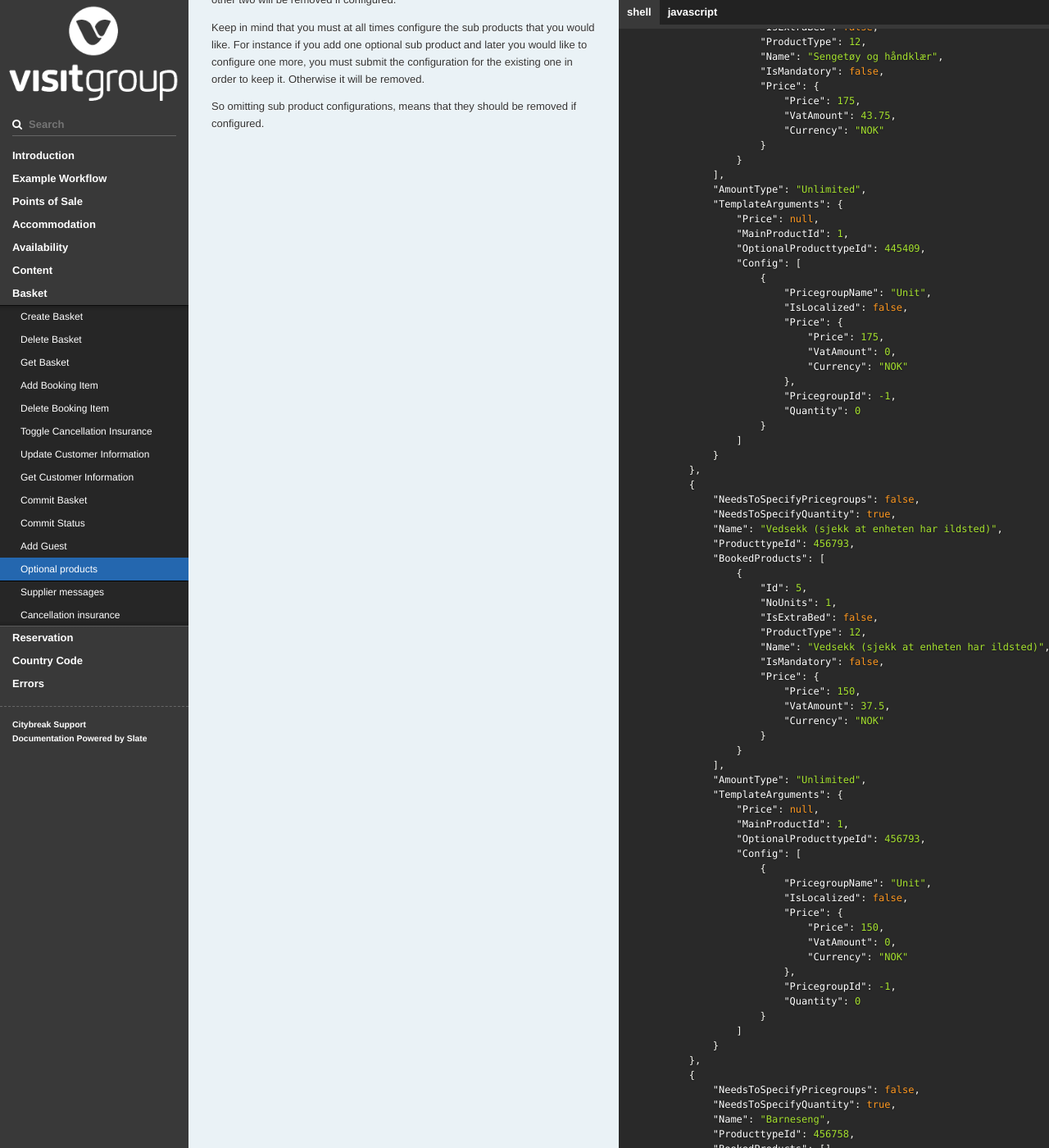
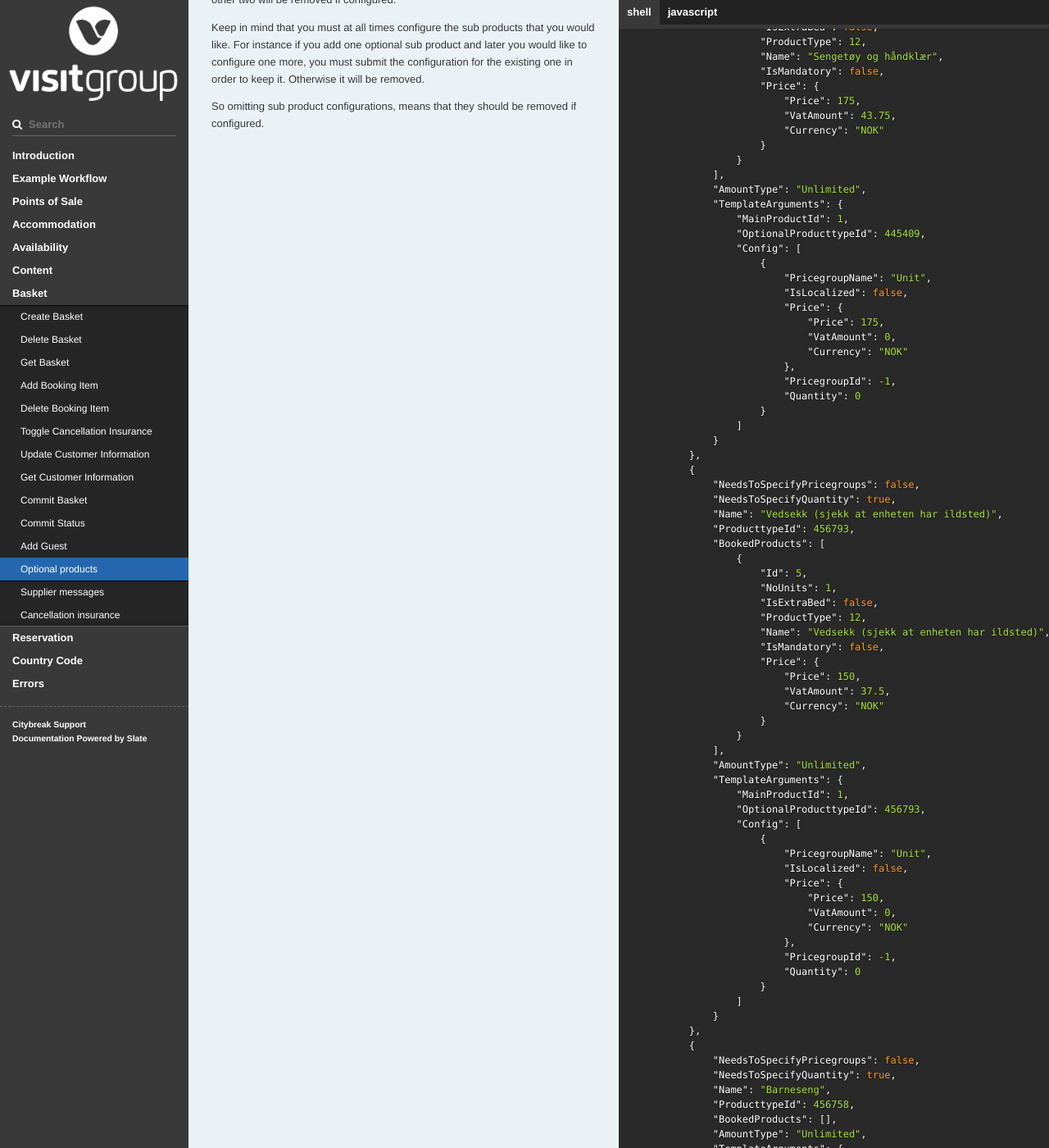
Before and after one commit to visit/galaxy-docs, a Jekyll site: the page built from index.md, in a window 1280 px wide and 1400 px high, scrolled down 51337 px. Shown: the whole window at 82% size. Built offline with Jekyll 4.4.1, drawn with Linux system fonts in a browser that asks for light colours; our own code applies the rules of GitHub Pages for plain Markdown files; some of the changed text lies outside the part shown.

Commit message:
Update basket.md

````diff
--- a/_includes/basket.md
+++ b/_includes/basket.md
@@ -875,7 +875,6 @@ var r = fetch("https://galaxy.test.citybreak.com/v2/api/api/basket/optional/{bas
             ],
             "AmountType": "Unlimited",
             "TemplateArguments": {
-                "Price": null,
                 "MainProductId": 1,
                 "OptionalProducttypeId": 445409,
                 "Config": [
@@ -915,7 +914,6 @@ var r = fetch("https://galaxy.test.citybreak.com/v2/api/api/basket/optional/{bas
             ],
             "AmountType": "Unlimited",
             "TemplateArguments": {
-                "Price": null,
                 "MainProductId": 1,
                 "OptionalProducttypeId": 456793,
                 "Config": [
@@ -941,7 +939,6 @@ var r = fetch("https://galaxy.test.citybreak.com/v2/api/api/basket/optional/{bas
             "BookedProducts": [],
             "AmountType": "Unlimited",
             "TemplateArguments": {
-                "Price": null,
                 "MainProductId": 1,
                 "OptionalProducttypeId": 456758,
                 "Config": [
@@ -967,7 +964,6 @@ var r = fetch("https://galaxy.test.citybreak.com/v2/api/api/basket/optional/{bas
             "BookedProducts": [],
             "AmountType": "Unlimited",
             "TemplateArguments": {
-                "Price": null,
                 "MainProductId": 1,
                 "OptionalProducttypeId": 456740,
                 "Config": [
@@ -1007,7 +1003,6 @@ each price group item with the specified quantity.
 
 ```json
             "TemplateArguments": {
-                "Price": null,
                 "MainProductId": 1,
                 "OptionalProducttypeId": 456740,
                 "Config": [
````
